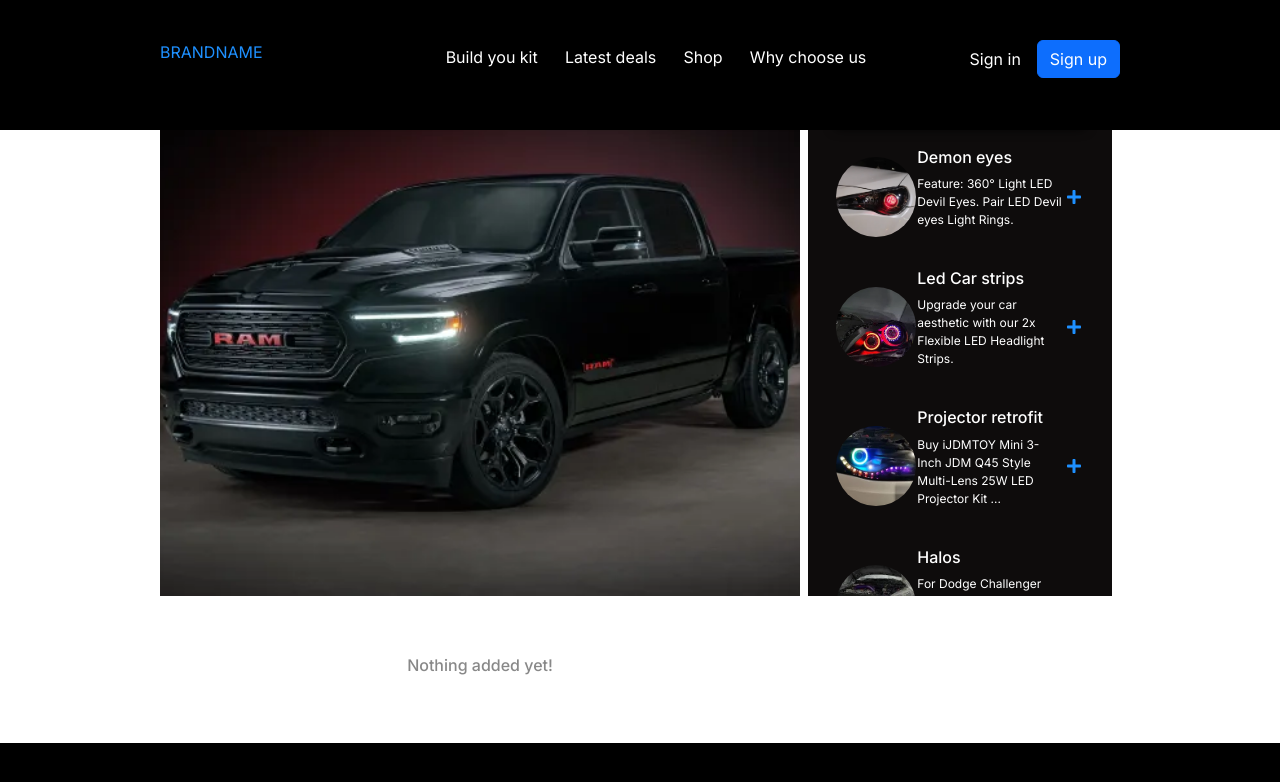
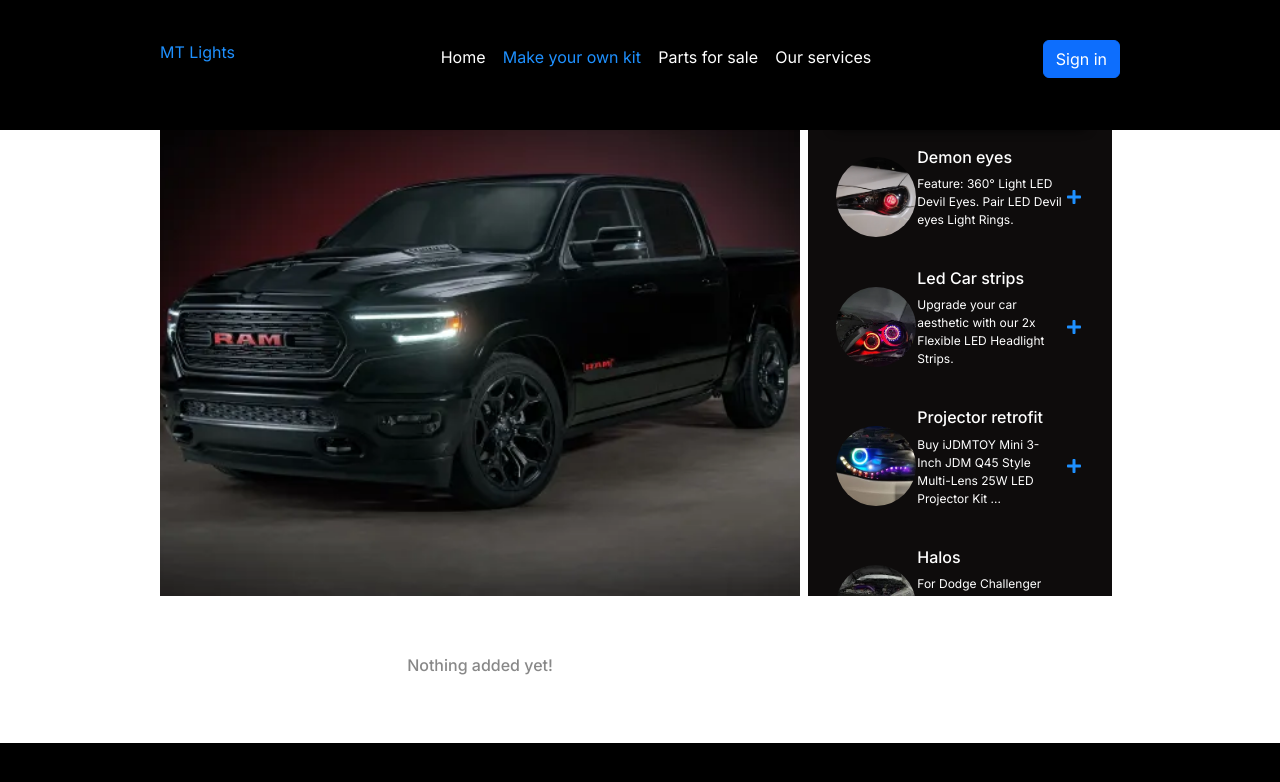
Before and after one commit to kennataddese6/threecars, a Next.js app: page /kit/1 in a window 1280 px wide. Shown: the top 782 px of the page. Built offline with nearby package versions, Linux system fonts and the light colour scheme.

Commit message:
add header to id

```diff
--- a/app/kit/[id]/page.tsx
+++ b/app/kit/[id]/page.tsx
@@ -1,4 +1,5 @@
 "use client";
+import { useRouter } from "next/navigation";
 import Image from "next/image";
 import Car1 from "@/assets/Car1.webp";
 import Car2 from "@/assets/Car2.webp";
@@ -29,12 +30,29 @@
   const [choices, setChoices] = useState<number[]>([]);
   const [email, setEmail] = useState<String>("");
   const [popupView, setPopupView] = useState<Boolean>(false);
+  const router = useRouter();
 
   const headerListItems = [
-    "Build you kit",
-    "Latest deals",
-    "Shop",
-    "Why choose us",
+    {
+      name: "Home",
+      active: false,
+      des: "/",
+    },
+    {
+      name: "Make your own kit",
+      active: true,
+      des: "/kit",
+    },
+    {
+      name: "Parts for sale",
+      active: false,
+      des: "/",
+    },
+    {
+      name: "Our services",
+      active: false,
+      des: "/",
+    },
   ];
 
   const carList = [
@@ -272,17 +290,23 @@
       {/* Header */}
       <div className="headerContainer col-lg-12">
         <div className="headerSubContainer col-lg-11 col-xl-9">
-          <div className="logoContainer col-lg-3">BRANDNAME</div>
-          <ul className="headerList col-lg-6">
+          <div className="logoContainer col-lg-3">MT Lights</div>
+          <ul className="headerList col-lg-8 col-xl-6">
             {headerListItems.map((item, index) => (
-              <li key={index} className="headerItem">
-                {item}
+              <li
+                key={index}
+                className={
+                  item.active ? `headerItemActive headerItem` : ` headerItem`
+                }
+                onClick={() => router.push(item.des)}
+              >
+                {item.name}
               </li>
             ))}
           </ul>
           <div className="rightheader col-xl-3">
-            <button className="signinbtn">Sign in</button>
-            <button className="btn btn-primary">Sign up</button>
+            {/* <button className="signinbtn">Sign in</button> */}
+            <button className="btn btn-primary">Sign in</button>
           </div>
         </div>
       </div>
```
